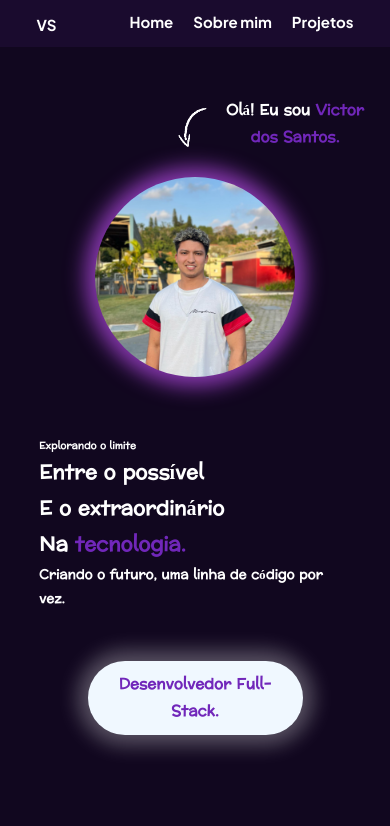
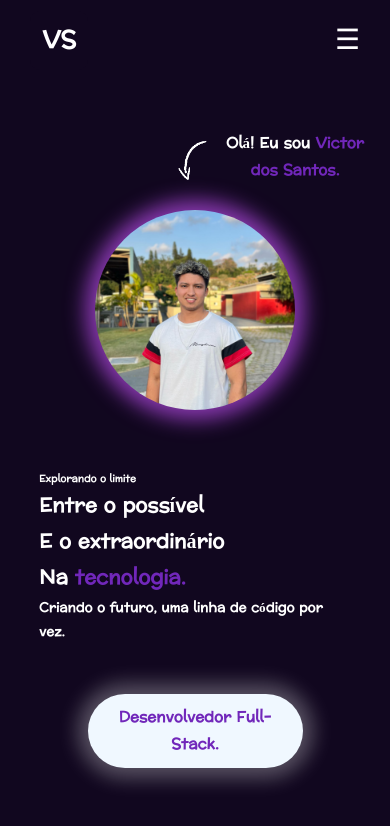
Before and after one commit to Victor-Santos-Silva/Portifolio, a React (Vite) app: page / in a window 390 px wide. Shown: the top 826 px of the page. Built offline with nearby package versions, Linux system fonts and the light colour scheme.

Commit message:
update header responsivo

```diff
--- a/src/components/Header/Header.jsx
+++ b/src/components/Header/Header.jsx
@@ -1,21 +1,34 @@
-import './header.css';
+import { useState } from 'react';
 import { Link } from 'react-router-dom';
+import './header.css'; // Supondo que o CSS esteja nesse arquivo
 
-const Header = () => {
+function Header() {
+    // Estado para controlar se o menu mobile está aberto ou fechado
+    const [menuAberto, setMenuAberto] = useState(false);
+
     return (
         <header className='containerHeader'>
-            <h1 className='nome-logo'><Link to="/" className='buttonHeader'>VS</Link></h1>
-            <div className='menu'>
-                <h1 className='menu-palavras'>
-                    <Link to="/" className='buttonHeader'>Home</Link>
-                </h1>
-                <h1 className='menu-palavras'>
-                    <Link to="/aboutme" className='buttonHeader'>Sobre mim</Link>
-                </h1>
-                <h1 className='menu-palavras'>
-                    <Link to="/projects" className='buttonHeader'>Projetos</Link>
-                </h1>
+            <div className='logo'>
+                <Link to="/" className='buttonHeader'>VS</Link>
             </div>
+
+            {/* O botão hambúrguer só aparece no mobile */}
+            <button
+                className='menu-hamburguer'
+                onClick={() => setMenuAberto(!menuAberto)}
+            >
+                {/* Lógica simples para mostrar ☰ ou X */}
+                {menuAberto ? 'X' : '☰'}
+            </button>
+
+            {/* Adiciona a classe 'menu-aberto' quando o estado for true */}
+            <nav className={`menu-principal ${menuAberto ? 'menu-aberto' : ''}`}>
+                <ul>
+                    <li><Link to="/" className='buttonHeader' onClick={() => setMenuAberto(false)}>Home</Link></li>
+                    <li><Link to="/aboutme" className='buttonHeader' onClick={() => setMenuAberto(false)}>Sobre mim</Link></li>
+                    <li><Link to="/projects" className='buttonHeader' onClick={() => setMenuAberto(false)}>Projetos</Link></li>
+                </ul>
+            </nav>
         </header>
     );
 }
--- a/src/components/Header/header.css
+++ b/src/components/Header/header.css
@@ -1,61 +1,83 @@
-@font-face {
-    font-family: Plus Jakarta Sans;
-    src: url('../../fonts/PlusJakartaSans-VariableFont_wght.ttf');
+.containerHeader {
+    display: flex;
+    justify-content: space-between; /* Melhor que space-around para alinhar logo à esquerda e menu à direita */
+    align-items: center;
+    padding: 15px 30px;
+    position: relative; /* Necessário para posicionar o menu mobile */
 }
 
-.containerHeader {
-    background-color: #1A0B2E;
-    justify-content: space-around;
-    display: flex;
+.logo a {
+    color: #FFFFFF;
+    font-size: 24px;
+    font-weight: bold;
 }
 
-.nome-logo {
-    color: #FFFFFF;
-    text-align: center;
-    font-family: 'Gill Sans', 'Gill Sans MT', Calibri, 'Trebuchet MS', sans-serif;
-    font-size: 20px;
-    padding: 30px;
-    background-color: #1A0B2E;
-}
-
-.menu-palavras {
-    color: #FFFFFF;
-    text-align: center;
-    font-size: 20px;
-    padding: 30px;
-    background-color: #1A0B2E;
+.menu-principal ul {
+    margin: 0;
+    padding: 0;
+    list-style: none; /* Remove as bolinhas da lista */
+    display: flex;
+    gap: 25px; /* Espaçamento entre os itens do menu */
 }
 
 .buttonHeader {
     text-decoration: none;
     color: #FFFFFF;
-    background-color: #1A0B2E;
-    font-family: Plus Jakarta Sans;
+    font-size: 18px;
+    padding: 8px 12px;
+    border-radius: 10px;
     transition: all 0.3s ease;
+    font-weight: bold;
 }
 
 .buttonHeader:hover {
     color: #1A0B2E;
     background-color: #FFFFFF;
-    padding: 5px;
-    border-radius: 10px;
-    transform: scale(1.2);
-    /* Aplica um zoom */
+    transform: scale(1.1);
 }
 
-.menu {
-    display: flex;
+.menu-hamburguer {
+    display: none; /* Escondido por padrão em telas grandes */
+    background: none;
+    border: none;
+    color: #FFFFFF;
+    font-size: 28px;
+    cursor: pointer;
 }
 
-@media (max-width: 412px) {
-    .menu-palavras {
-        font-size: 15px;
-        padding: 10px;
+/* --- ESTILOS RESPONSIVOS (MOBILE) --- */
+@media (max-width: 768px) {
+    /* Mostra o botão hambúrguer */
+    .menu-hamburguer {
+        display: block;
+        z-index: 1001; /* Garante que fique acima do menu */
     }
-    .nome-logo {
-        font-size: 15px;
-        padding: 10px;
-        margin-top: 5px;
 
+    /* Esconde o menu de navegação por padrão */
+    .menu-principal {
+        display: none;
+        position: absolute;
+        top: 0;
+        left: 0;
+        width: 100%;
+        height: 100vh; /* Ocupa a tela inteira */
+        z-index: 1000;
+    }
+
+    /* Mostra o menu quando a classe .menu-aberto for aplicada */
+    .menu-principal.menu-aberto {
+        display: flex;
+        justify-content: center;
+        align-items: center;
+    }
+
+    .menu-principal ul {
+        flex-direction: column; /* Itens do menu em coluna */
+        text-align: center;
+        gap: 40px; /* Aumenta o espaçamento vertical */
+    }
+
+    .buttonHeader {
+        font-size: 22px; /* Fonte maior para melhor toque */
     }
 }
```
